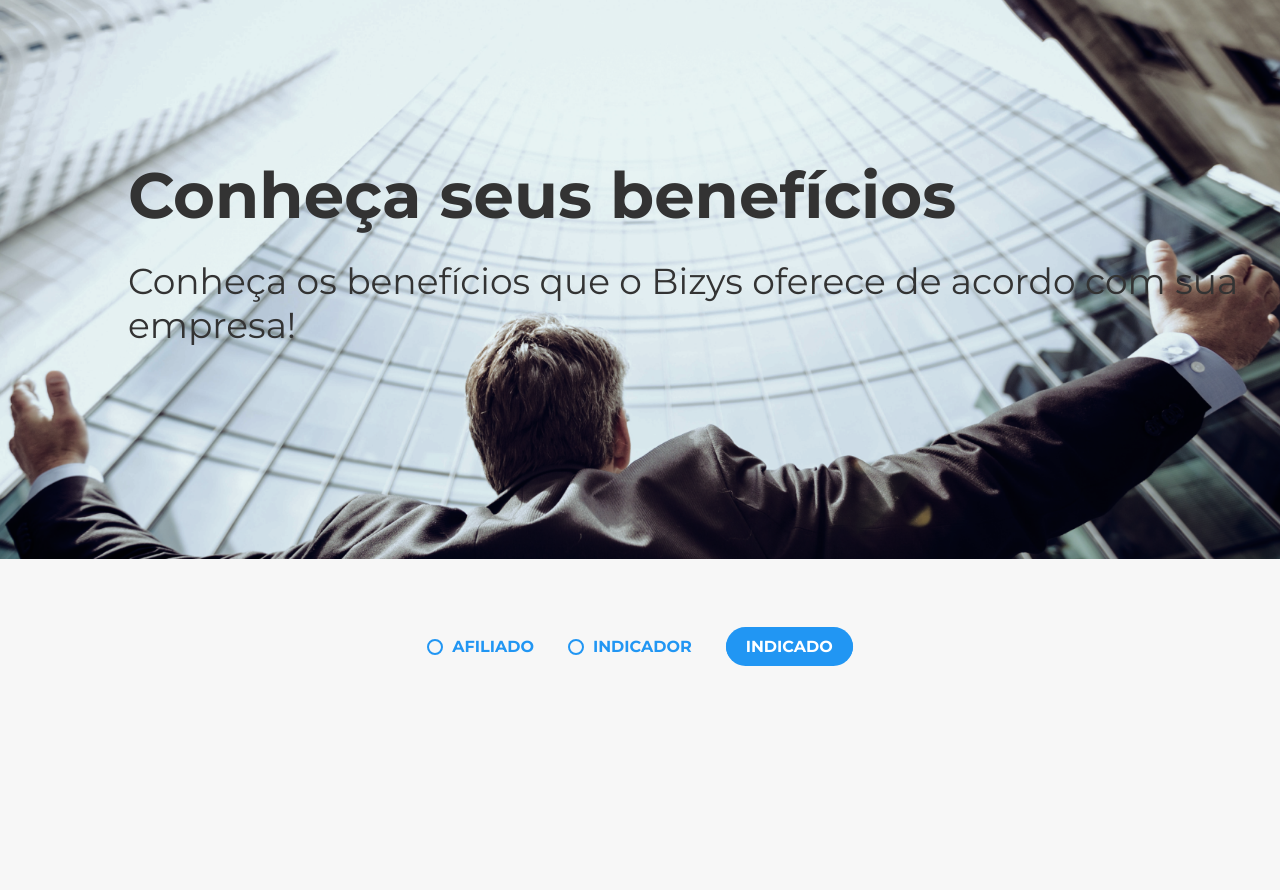
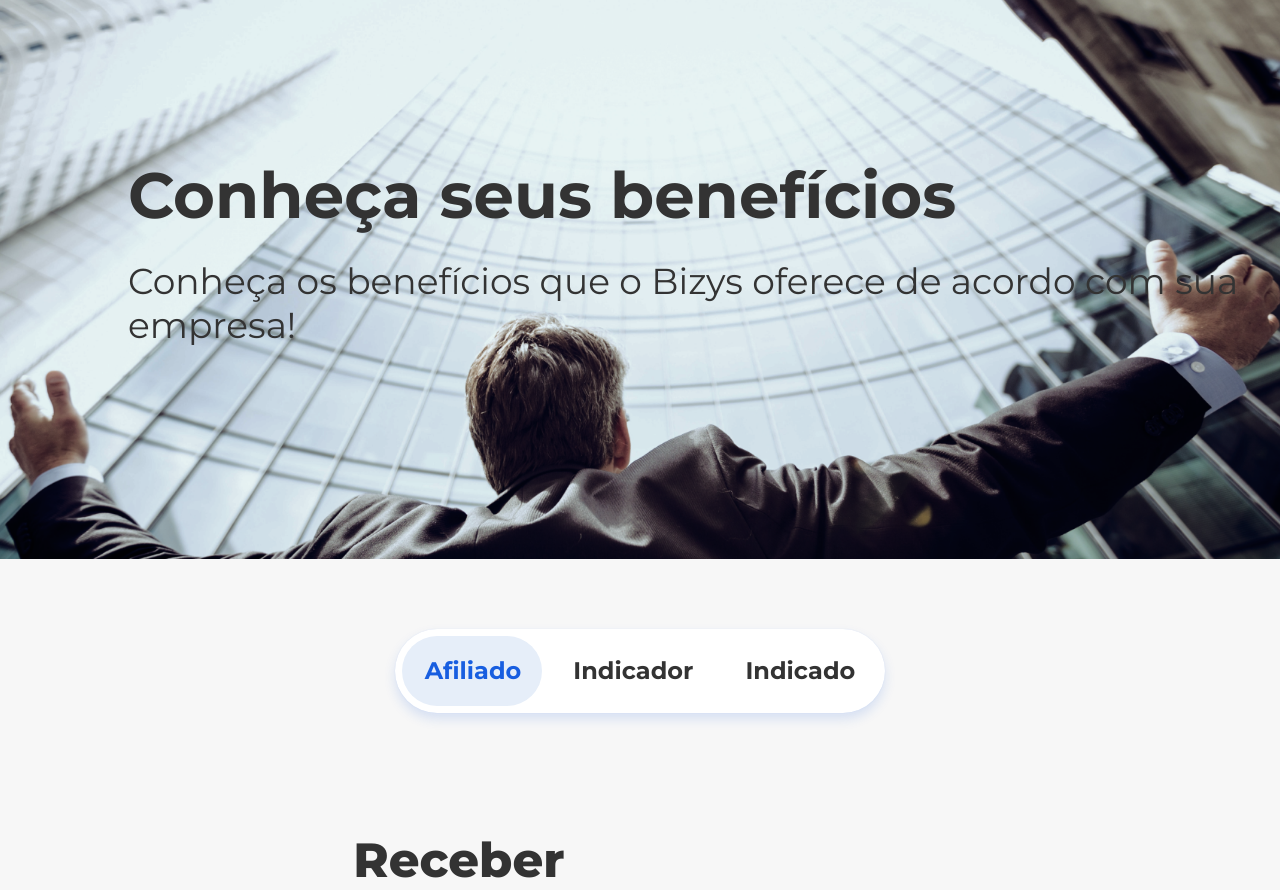
Before and after one commit to Mateus-Avila/site-bizys-2.0, a Laravel app: page /beneficios in a window 1280 px wide. Shown: the part 77-967 px from the top of the page. Run offline with Laravel 10, Linux system fonts and the light colour scheme; some libraries are stand-ins or nearby versions.

Commit message:
working js

```diff
--- a/public/css/styles/beneficios.css
+++ b/public/css/styles/beneficios.css
@@ -1,80 +1,75 @@
 /* Multiple Toggle Switch by Abu Shafiyya */
 
-fieldset {
-    border: 0;
+.tabs {
+  display: flex;
+  justify-content: center;
+  position: absolute;
+  text-align: center;
+  align-items: center;
+  background-color: #fff;
+  box-shadow: 0 0 1px 0 rgba(24, 94, 224, 0.15), 0 6px 12px 0 rgba(24, 94, 224, 0.15);
+  padding: 0.75rem;
+  border-radius: 99px;
+  gap: 1em;
 }
 
-  /* Hide default radio */
-  .radio input[type="radio"] {
-    position: absolute;
-    visibility: hidden;
-    display: none;
-    opacity: 0;
-    z-index: -1;
+.tabs * {
+  z-index: 2;
 }
 
-  /* Customizing label */
-  .radio label {
-    position: relative;
-    padding: 10px 20px 10px 25px;
-    cursor: pointer;
-    border-radius: 20px;
-    color: #2196F3;
-    font-family: var(--montserrat);
-    margin: 0px 5px;
-    font-weight: 600;
-    text-transform: uppercase;
+.container {
+  margin-top: 7em;
+  display: flex;
+  text-align: center;
+  align-items: center;
+  justify-content: center;
 }
 
-  .radio label, .radio label::before {
-    -webkit-transition: .25s all ease;
-    transition: .25s all ease;
+.container input[type="radio"] {
+  display: none;
 }
 
-  .radio label::before {
-    -webkit-box-sizing: border-box;
-    box-sizing: border-box;
-    content: " ";
-    position: absolute;
-    top: 30%;
-    left: 0;
-    width: 1em;
-    height: 1em;
-    border: 2px solid #2196F3;
+.tab {
+  display: flex;
+  align-items: center;
+  justify-content: center;
+  font-size: 1.5em;
+  height: auto;
+  width: auto;
+  padding: 0.75em;
+  color: var(--cinza);
+  font-family: var(--montserrat);
+  font-weight: 700;
+  border-radius: 99px;
+  cursor: pointer;
+  transition: color 0.15s ease-in;
 }
 
-  .radio input[type="radio"] + label::before {
-    border-radius: 1em;
+.container input[type="radio"]:checked + label {
+  color: #185ee0;
 }
 
-
-  /* Checked toggle */
-  .radio input[type="radio"]:checked + label {
-    color: var(--branco);
-    font-family: var(--montserrat);
-    background: #2196F3;
-    z-index: 1;
+.container input[id="radio-1"]:checked ~ .glider {
+  transform: translateX(-120%);
 }
 
-  .radio input[type="radio"]:checked + label {
-    padding: 10px 20px 10px 20px;
+.container input[id="radio-2"]:checked ~ .glider {
+  transform: translateX(-5%);
 }
 
-  .radio input[type="radio"]:checked + label::before {
-    top: 4px;
-    width: 100%;
-    height: 2em;
-    z-index: -1;
+.container input[id="radio-3"]:checked ~ .glider {
+  transform: translateX(115%);
 }
 
-  .radio:hover input[type="radio"]:checked + label {
-    -webkit-box-shadow: #2195f338 0px 0px 0px 25px;
-    box-shadow: #2195f338 0px 0px 0px 25px;
-  }
-
-.switch {
-    text-align: center;
-    margin: 5em 0   ;
+.glider {
+  position: absolute;
+  display: flex;
+  height: 70px;
+  width: 140px;
+  background-color: #e6eef9;
+  z-index: 1;
+  border-radius: 99px;
+  transition: 0.25s ease-out;
 }
 
 .beneficios1 {
--- a/public/css/styles/index.css
+++ b/public/css/styles/index.css
@@ -50,7 +50,7 @@
 }
 
 .banner__button:hover {
-    background-color: #3777ff;
+    background-color: var(--azul);
     box-shadow: 0 0 20px #6fc5ff50;
     transform: scale(1.1);
   }
@@ -225,9 +225,20 @@
     background-color: var(--branco);
     border: var(--preto);
     padding: 1em 2em;
-    margin: 0 4em;
+    margin: 0 7em;
     box-shadow: 0px 4px 10px var(--cinza);
+    transition: all 0.5s;
+    -webkit-transition: all 0.5s;
     border-radius: 50px;
+}
 
+.swiper-button-prev:hover, .swiper-button-next:hover {
+    box-shadow: 0 0 20px #6fc5ff50;
+    transform: scale(1.1);
+}
 
+.swiper-button-prev:active, .swiper-button-next:active {
+    transform: scale(0.9);
+    box-shadow: 0 0 15px -20px #6fc5ff50;
+    transition: all 0.1s;
 }
--- a/resources/views/beneficios.blade.php
+++ b/resources/views/beneficios.blade.php
@@ -12,15 +12,16 @@
         </div>
         <img src="{{ asset('images/beneficios.png')}}" alt="Imagem de beneficios pexels" class="banner__image">
     </div>
-    <div class="switch">
-        <fieldset id="switch" class="radio">
-            <input name="switch" id="afiliado" type="radio">
-            <label for="on">Afiliado</label>
-            <input name="switch" id="indicador" type="radio">
-            <label for="off">Indicador</label>
-            <input checked="" name="switch" id="indicado" type="radio">
-            <label for="auto">Indicado</label>
-        </fieldset>
+    <div class="container">
+        <div class="tabs">
+            <input type="radio" id="radio-1" name="tabs" checked="">
+            <label class="tab" for="radio-1">Afiliado</label>
+            <input type="radio" id="radio-2" name="tabs">
+            <label class="tab" for="radio-2">Indicador</label>
+            <input type="radio" id="radio-3" name="tabs">
+            <label class="tab" for="radio-3">Indicado</label>
+            <span class="glider"></span>
+        </div>
     </div>
     <div class="beneficios1">
         <h2 class="section1__title" id="section1Title">Receber um percentual das parcerias abertas</h2>
@@ -35,31 +36,31 @@
         <img src="{{ asset('images/transfer.svg') }}" alt=" Bizys transferencia" class="beneficios1__image" id="section3Image">
     </div>
     <div class="beneficios3">
-        <h2 class="beneficios3__title">O que um Afiliado faz?</h2>
+        <h2 class="beneficios3__title" id="section4Title">O que um Afiliado faz?</h2>
         <ul class="beneficios3__list">
             <li class="beneficios3__list_item">
                 <h3 class="list__number">1</h3>
-                <p class="list__text">Encontrar parceiros de negócios (empresas e pessoas)</p>
+                <p class="list__text" id="list_1">Encontrar parceiros de negócios (empresas e pessoas)</p>
             </li>
             <li class="beneficios3__list_item">
                 <h3 class="list__number">2</h3>
-                <p class="list__text">Desenvolver as parcerias entre empresas e pessoas</p>
+                <p class="list__text" id="list_2">Desenvolver as parcerias entre empresas e pessoas</p>
             </li>
             <li class="beneficios3__list_item">
                 <h3 class="list__number">3</h3>
-                <p class="list__text">Definir e implantar o modelo de parcerias acordado entre os parceiros</p>
+                <p class="list__text" id="list_3">Definir e implantar o modelo de parcerias acordado entre os parceiros</p>
             </li>
             <li class="beneficios3__list_item">
                 <h3 class="list__number">4</h3>
-                <p class="list__text">Capacitar os parceiros para o uso do sistema</p>
+                <p class="list__text" id="list_4">Capacitar os parceiros para o uso do sistema</p>
             </li>
             <li class="beneficios3__list_item">
                 <h3 class="list__number">5</h3>
-                <p class="list__text">Auxiliar os parceiros a configurarem as mensagens e pagamentos no sistema</p>
+                <p class="list__text" id="list_5">Auxiliar os parceiros a configurarem as mensagens e pagamentos no sistema</p>
             </li>
             <li class="beneficios3__list_item">
                 <h3 class="list__number">6</h3>
-                <p class="list__text">Acompanhar os relatórios de pagamento entre os parceiros</p>
+                <p class="list__text" id="list_6">Acompanhar os relatórios de pagamento entre os parceiros</p>
             </li>
         </ul>
 
--- a/resources/views/layout.blade.php
+++ b/resources/views/layout.blade.php
@@ -26,7 +26,7 @@
 
         <script src="https://kit.fontawesome.com/ad7f4ca18e.js" crossorigin="anonymous"></script>
 
-        <script src="{{ asset('js/main.js') }}" defer ></script>
+        <script src="{{ asset('js/benefits.js') }}" defer ></script>
         <script src="{{ asset('js/swiper.js') }}" defer ></script>
         <script src="{{ asset('js/video.js') }}" defer ></script>
 
```
Also changed, not shown: public/js/benefits.js (added, +166 -0 lines), public/js/main.js (deleted, +0 -90 lines). Lines whose indentation alone changed are shown as unchanged.
